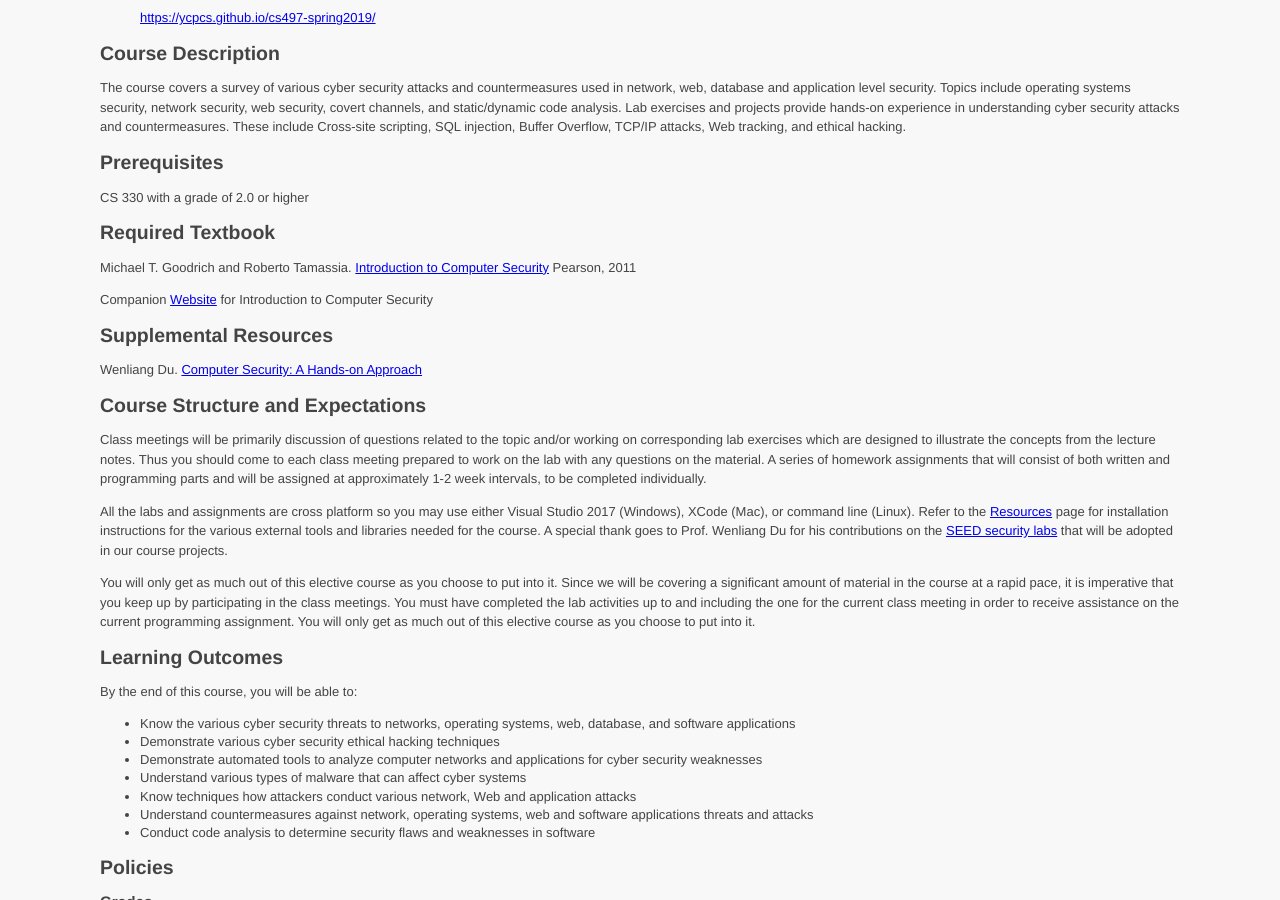
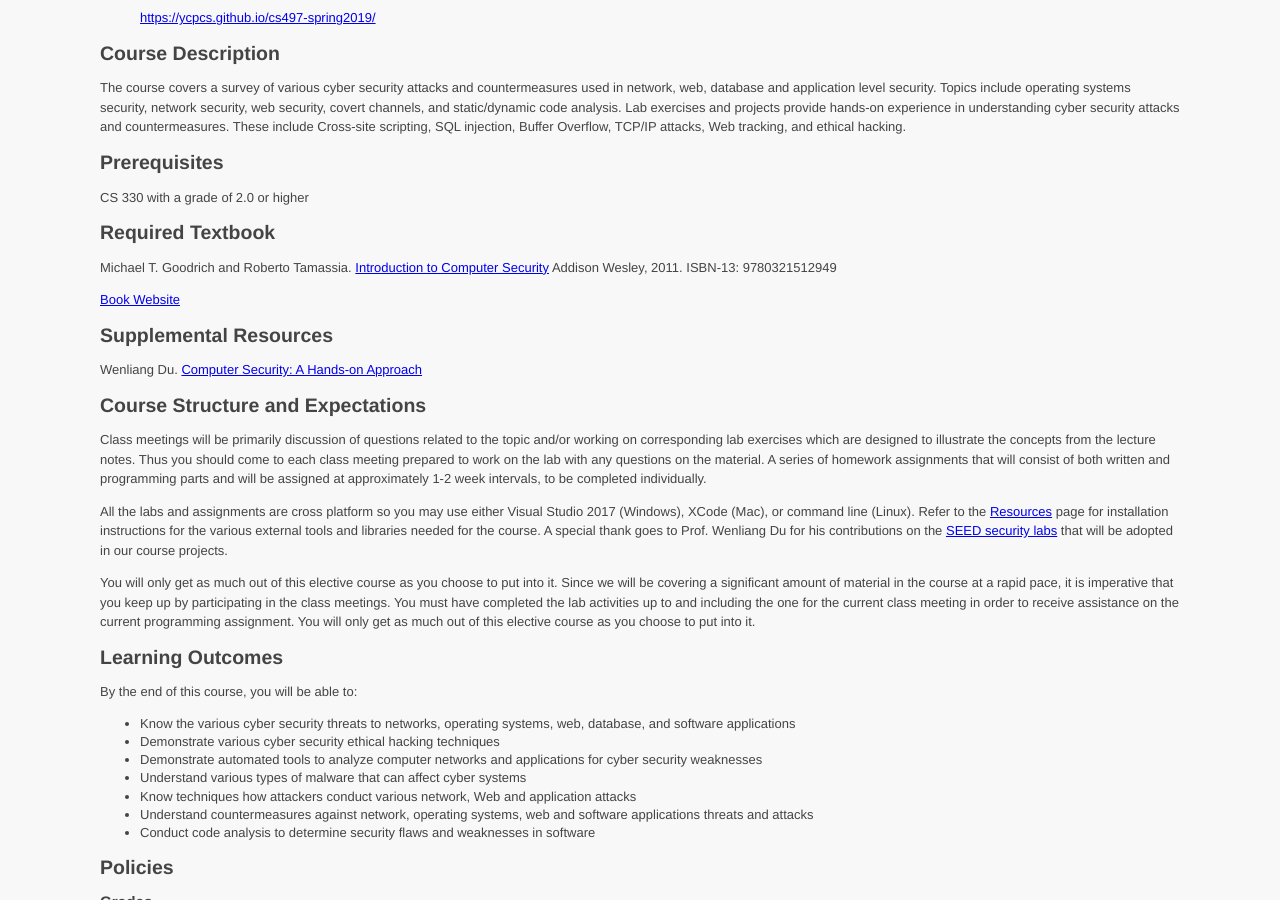
Before and after one commit to ycpcs/cs497-spring2019, a Jekyll site: the page built from syllabus.md, in a window 1280 px wide and 900 px high, scrolled down 381 px. Built offline with Jekyll 4.4.1, drawn with Linux system fonts in a browser that asks for light colours.

Commit message:
Update syllabus.md

```diff
--- a/syllabus.md
+++ b/syllabus.md
@@ -37,9 +37,9 @@ CS 330 with a grade of 2.0 or higher
 Required Textbook
 -----------------
 
-Michael T. Goodrich and Roberto Tamassia. [Introduction to Computer Security](https://www.pearson.com/us/higher-education/program/Goodrich-Introduction-to-Computer-Security/PGM218035.html) Pearson, 2011
+Michael T. Goodrich and Roberto Tamassia. [Introduction to Computer Security](https://www.pearson.com/us/higher-education/program/Goodrich-Introduction-to-Computer-Security/PGM218035.html) Addison Wesley, 2011. ISBN-13: 9780321512949
 
-Companion [Website](https://sites.google.com/site/securitybook1/home) for Introduction to Computer Security
+[Book Website](https://sites.google.com/site/securitybook1/home)
 
 Supplemental Resources
 ----------------------
```
